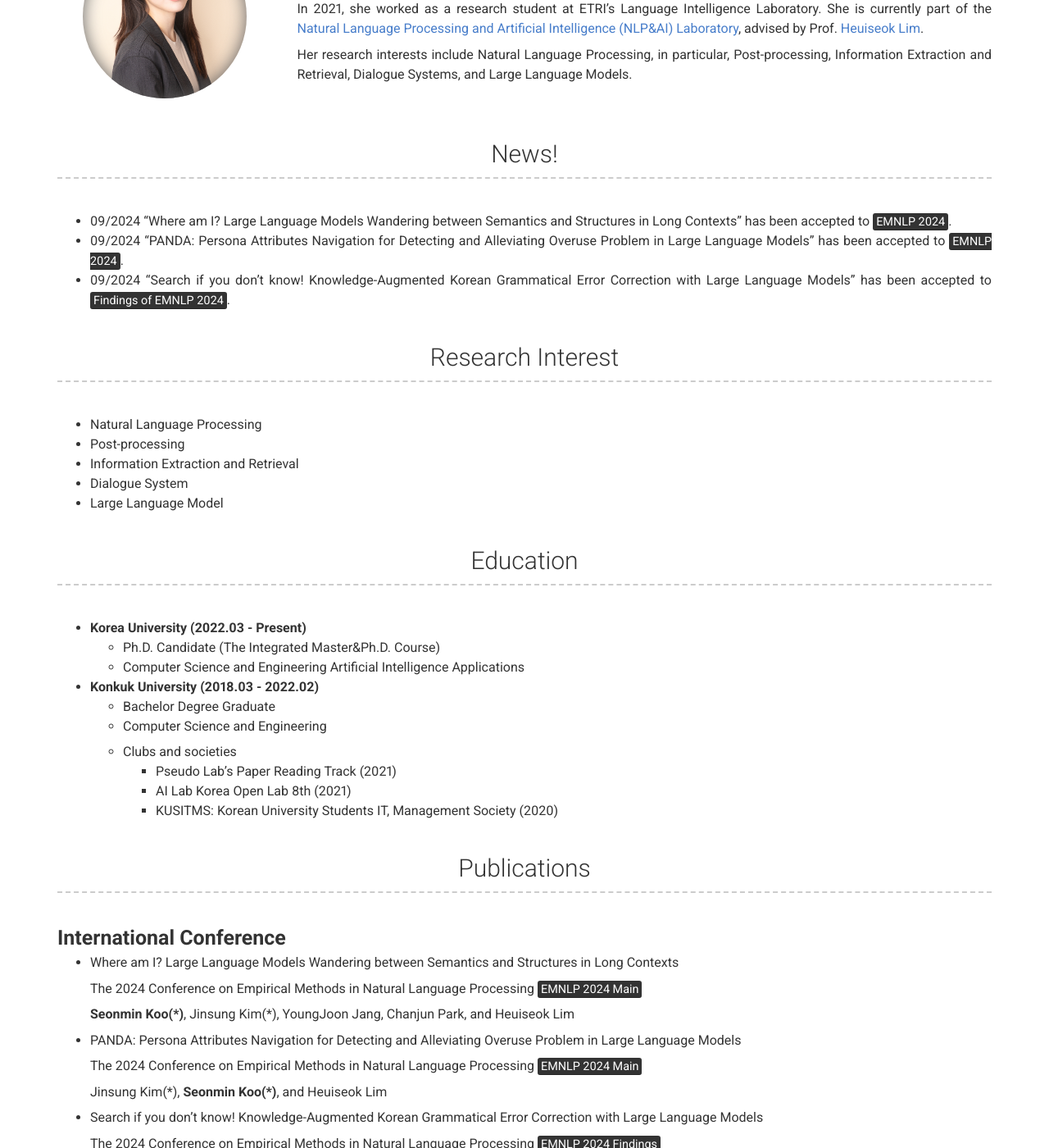
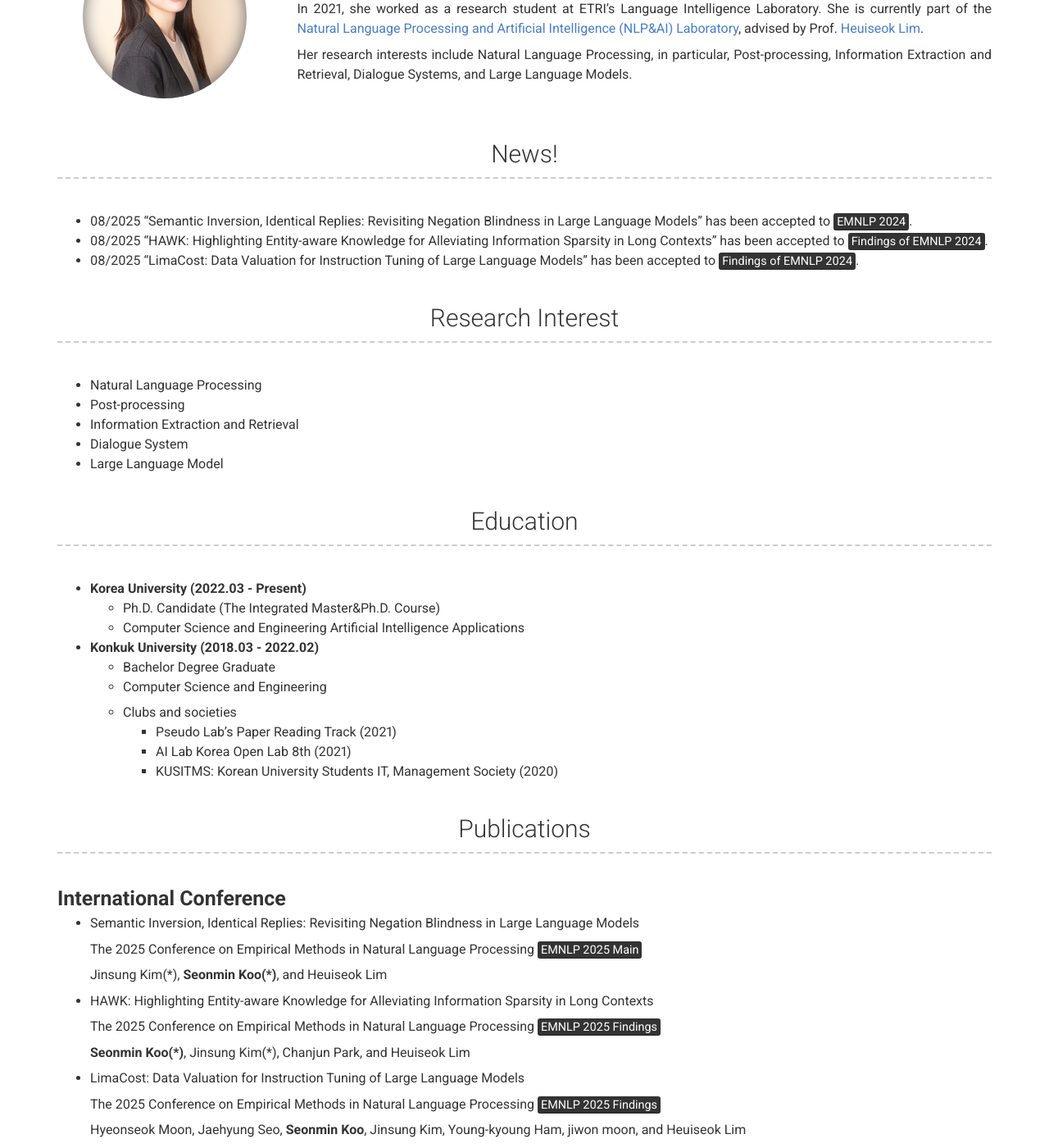
Before and after one commit to seonminkoo/seonminkoo.github.io, a Jekyll site: the page built from index.md, in a window 1280 px wide and 1400 px high, scrolled down 359 px. Shown: the whole window at 82% size. Built offline with Jekyll 4.4.1, drawn with Linux system fonts in a browser that asks for light colours; nearby versions of some CDN libraries.

Commit message:
Update _config.yml

```diff
--- a/_config.yml
+++ b/_config.yml
@@ -62,9 +62,9 @@ content:
   - title: News!
     layout: text
     content: | # this will include new lines to allow paragraphs
-      - 09/2024 “Where am I? Large Language Models Wandering between Semantics and Structures in Long Contexts” has been accepted to <mark>EMNLP 2024</mark>.
-      - 09/2024 “PANDA: Persona Attributes Navigation for Detecting and Alleviating Overuse Problem in Large Language Models” has been accepted to <mark>EMNLP 2024</mark>.
-      - 09/2024 “Search if you don’t know! Knowledge-Augmented Korean Grammatical Error Correction with Large Language Models” has been accepted to <mark>Findings of EMNLP 2024</mark>.
+      - 08/2025 “Semantic Inversion, Identical Replies: Revisiting Negation Blindness in Large Language Models” has been accepted to <mark>EMNLP 2024</mark>.
+      - 08/2025 “HAWK: Highlighting Entity-aware Knowledge for Alleviating Information Sparsity in Long Contexts” has been accepted to <mark>Findings of EMNLP 2024</mark>.
+      - 08/2025 “LimaCost: Data Valuation for Instruction Tuning of Large Language Models” has been accepted to <mark>Findings of EMNLP 2024</mark>.
 
   - title: Research Interest
     layout: text
@@ -94,6 +94,24 @@ content:
     layout: text
     content: | # this will include new lines to allow paragraphs
       #### **International Conference**
+        - Semantic Inversion, Identical Replies: Revisiting Negation Blindness in Large Language Models
+
+          The 2025 Conference on Empirical Methods in Natural Language Processing <mark>EMNLP 2025 Main</mark>
+
+          Jinsung Kim(\*), **Seonmin Koo(\*)**, and Heuiseok Lim
+
+        - HAWK: Highlighting Entity-aware Knowledge for Alleviating Information Sparsity in Long Contexts
+
+          The 2025 Conference on Empirical Methods in Natural Language Processing <mark>EMNLP 2025 Findings</mark>
+
+          **Seonmin Koo(\*)**, Jinsung Kim(\*), Chanjun Park, and Heuiseok Lim
+
+        - LimaCost: Data Valuation for Instruction Tuning of Large Language Models
+
+          The 2025 Conference on Empirical Methods in Natural Language Processing <mark>EMNLP 2025 Findings</mark>
+
+          Hyeonseok Moon, Jaehyung Seo, **Seonmin Koo**, Jinsung Kim, Young-kyoung Ham, jiwon moon, and Heuiseok Lim
+
         - Where am I? Large Language Models Wandering between Semantics and Structures in Long Contexts
 
           The 2024 Conference on Empirical Methods in Natural Language Processing <mark>EMNLP 2024 Main</mark>
```
